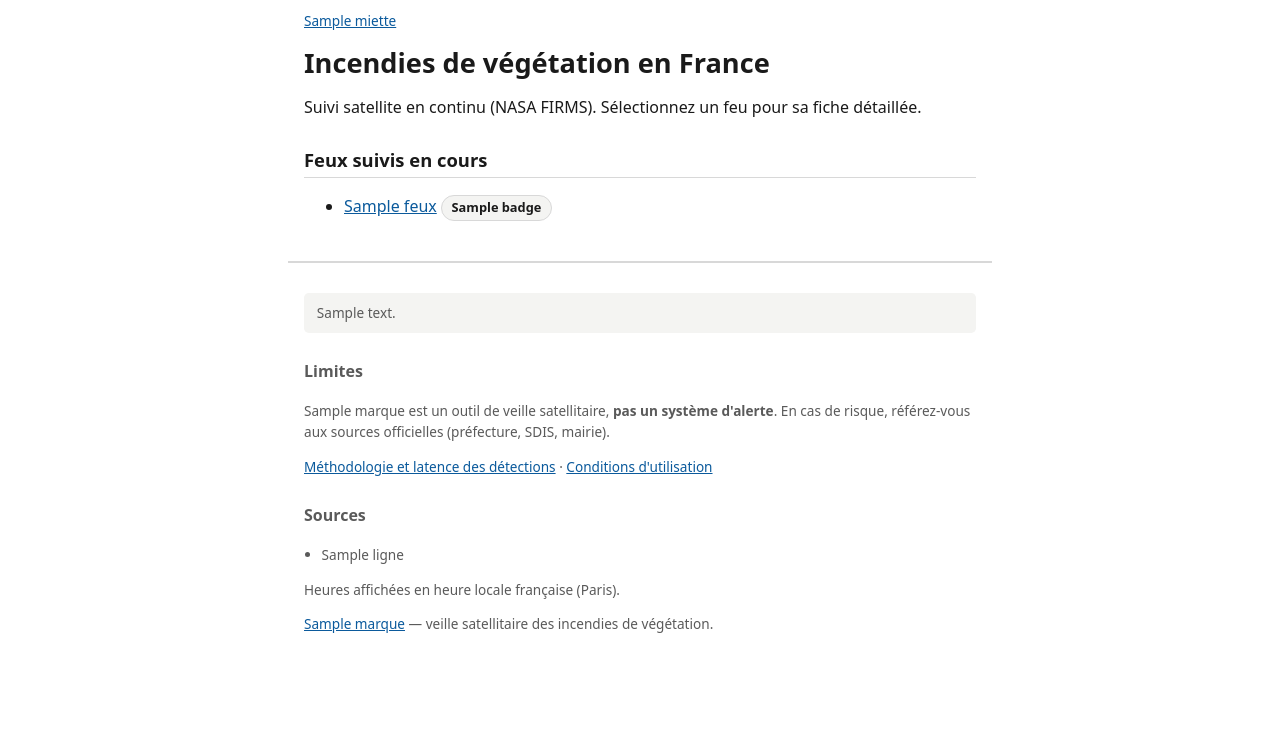
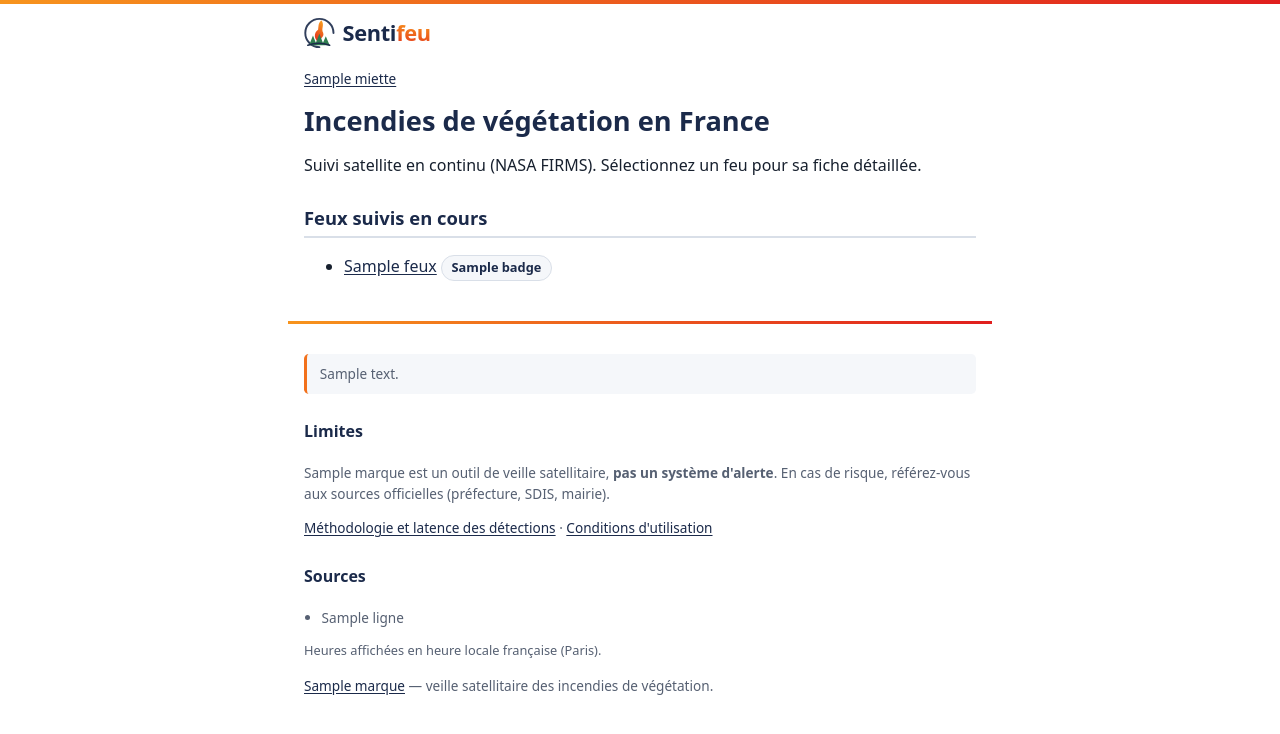
Before and after one commit to coinnovate/vigifeu, a Python web app: template templates/carte.html.j2 in a window 1280 px wide. Shown: the top 734 px of the page. Run offline with Jinja, Linux system fonts and the light colour scheme; the template is opened without the code that fills it: most values are stand-ins (such as "Sample title", 1, 10 or a date in 2020).

Commit message:
Lot 5 (12) : identité visuelle Sentifeu — couleurs de marque + logo
Mise en couleur du site (Spec 04 §8, contrastes AA préservés) :
- palette de marque en variables CSS : marine #1b2a4a (titres/liens/forêt),
  orange #f2711c (accents/survol), rouge #e01e1e (danger/badge actif),
  dégradé flamme (liseré 4px haut de page + pied), vert forêt #2f7d4f ;
- logo dans l'en-tête : static/img/logo.svg (emblème + wordmark deux-tons),
  alt piloté par {{ marque }} ; base.html.j2 ;
- sémantique couleur : vert = « rien à signaler / pas de feu » (classe .calme
  sur les états calmes fiche feu/commune/carte), orange/rouge = danger ;
- mode sombre adapté (marine → bleu clair lisible, vert ajusté).

golden Saumos régénéré (en-tête logo + .calme). 239 tests verts.

Co-Authored-By: Claude Opus 4.8 <noreply@anthropic.com>

```diff
--- a/static/css/vigifeu.css
+++ b/static/css/vigifeu.css
@@ -2,15 +2,25 @@
    Contrastes AA, une seule colonne fluide, budget serré (Spec 04 §5). */
 
 :root {
-  --encre: #1a1a1a;
+  /* Palette de marque Sentifeu (logo) : marine + flamme orange→rouge. */
+  --marine: #1b2a4a;     /* bleu marine — titres, liens, forêt du logo */
+  --marine-clair: #33507f;
+  --orange: #f2711c;
+  --rouge: #e01e1e;      /* AA sur blanc */
+  --vert: #2f7d4f;       /* vert forêt — état « rien à signaler / pas de feu » */
+  --vert-doux: #eaf5ee;
+  --flamme-a: #f7941d;   /* haut de flamme (orange) */
+  --flamme-b: #e01e1e;   /* bas de flamme (rouge) */
+
+  --encre: #17202e;      /* encre légèrement bleutée (cohérence marine) */
   --papier: #ffffff;
-  --gris: #5a5a5a;
-  --trait: #d8d8d8;
-  --fond-doux: #f4f4f2;
-  --front: #c0392b;      /* front_actif — rouge, doublé par la forme/intensité */
-  --recent: #e67e22;     /* recent — orange */
-  --ancien: #8a8a8a;     /* plus_detecte — gris */
-  --lien: #0b5a9c;
+  --gris: #566072;
+  --trait: #d9dfe8;
+  --fond-doux: #f5f7fa;
+  --front: var(--rouge);   /* front_actif — rouge, doublé par la forme/intensité */
+  --recent: var(--orange); /* recent — orange */
+  --ancien: #8a93a3;       /* plus_detecte — gris bleuté */
+  --lien: var(--marine);
   --largeur: 44rem;
 }
 
@@ -25,8 +35,16 @@ body {
 
 main, header.site, footer.pied { max-width: var(--largeur); margin: 0 auto; padding: 0 1rem; }
 
-a { color: var(--lien); }
-a:focus, .skip:focus { outline: 3px solid var(--lien); outline-offset: 2px; }
+/* Liseré flamme en haut de chaque page (identité de marque). */
+body::before { content: ""; display: block; height: 4px; background: linear-gradient(90deg, var(--flamme-a), var(--flamme-b)); }
+
+/* En-tête : logo cliquable vers l'accueil. */
+.marque-logo { display: inline-flex; align-items: center; margin: .7rem 0 .1rem; }
+.marque-logo img { height: 2.25rem; width: auto; display: block; }
+
+a { color: var(--lien); text-underline-offset: .15em; }
+a:hover { color: var(--orange); }
+a:focus, .skip:focus { outline: 3px solid var(--orange); outline-offset: 2px; }
 
 .skip { position: absolute; left: -999px; }
 .skip:focus { left: 1rem; top: 1rem; background: var(--papier); padding: .5rem 1rem; z-index: 10; }
@@ -34,15 +52,15 @@ a:focus, .skip:focus { outline: 3px solid var(--lien); outline-offset: 2px; }
 .fil ol { list-style: none; display: flex; flex-wrap: wrap; gap: .4rem; padding: .6rem 0; margin: 0; font-size: .85rem; color: var(--gris); }
 .fil li + li::before { content: "›"; margin-right: .4rem; color: var(--trait); }
 
-h1 { font-size: 1.7rem; line-height: 1.2; margin: .4rem 0; }
-h2 { font-size: 1.15rem; margin: 1.6rem 0 .5rem; border-bottom: 1px solid var(--trait); padding-bottom: .2rem; }
+h1 { font-size: 1.7rem; line-height: 1.2; margin: .4rem 0; color: var(--marine); }
+h2 { font-size: 1.15rem; margin: 1.6rem 0 .5rem; color: var(--marine); border-bottom: 2px solid var(--trait); padding-bottom: .25rem; }
 
 .badges { display: flex; flex-wrap: wrap; gap: .5rem; margin: .5rem 0; }
-.badge { display: inline-block; padding: .12rem .6rem; border-radius: 1rem; font-size: .8rem; font-weight: 600; background: var(--fond-doux); border: 1px solid var(--trait); }
-.badge.actif { background: #fdecea; border-color: var(--front); color: var(--front); }
-.badge.plus_detecte, .badge.archive { background: #eee; color: var(--gris); }
+.badge { display: inline-block; padding: .12rem .6rem; border-radius: 1rem; font-size: .8rem; font-weight: 600; background: var(--fond-doux); border: 1px solid var(--trait); color: var(--marine); }
+.badge.actif { background: #fdecea; border-color: var(--rouge); color: var(--rouge); }
+.badge.plus_detecte, .badge.archive { background: var(--fond-doux); color: var(--gris); }
 
-.bandeau { background: var(--fond-doux); border-left: 4px solid var(--ancien); padding: .7rem 1rem; margin: 1rem 0; }
+.bandeau { background: var(--fond-doux); border-left: 4px solid var(--orange); padding: .7rem 1rem; margin: 1rem 0; }
 
 .synthese p { margin: .5rem 0; }
 .synthese { font-size: 1.05rem; }
@@ -55,6 +73,8 @@ th, td { text-align: left; padding: .35rem .6rem; border-bottom: 1px solid var(-
 .groupe-rel h3 { font-size: 1rem; margin: .3rem 0; }
 
 .indispo { color: var(--gris); font-style: italic; }
+/* État « tout va bien » (pas de feu, pas d'alerte) — vert forêt rassurant. */
+.calme { color: var(--vert); background: var(--vert-doux); border-left: 3px solid var(--vert); padding: .5rem .8rem; border-radius: .3rem; }
 
 /* Carte (enrichissement) — hauteur fixe, la légende contractuelle est en HTML */
 .carte { width: 100%; height: 22rem; border: 1px solid var(--trait); border-radius: .3rem; margin: .5rem 0; background: var(--fond-doux); }
@@ -72,10 +92,15 @@ ul.colonnes { columns: 2 12rem; gap: 1.2rem; padding-left: 1.1rem; }
 details { margin: .6rem 0; }
 summary { cursor: pointer; font-weight: 600; }
 
-footer.pied { margin-top: 2.5rem; border-top: 2px solid var(--trait); padding-top: 1rem; font-size: .85rem; color: var(--gris); }
-footer.pied h2 { font-size: 1rem; border: 0; }
-.latence { background: var(--fond-doux); padding: .6rem .8rem; border-radius: .3rem; }
+footer.pied { margin-top: 2.5rem; border-top: 3px solid transparent; border-image: linear-gradient(90deg, var(--flamme-a), var(--flamme-b)) 1; padding-top: 1rem; font-size: .85rem; color: var(--gris); }
+footer.pied h2 { font-size: 1rem; border: 0; color: var(--marine); }
+.latence { background: var(--fond-doux); border-left: 3px solid var(--orange); padding: .6rem .8rem; border-radius: .3rem; }
+.note-heure { font-size: .8rem; color: var(--gris); margin: .4rem 0; }
 
 @media (prefers-color-scheme: dark) {
-  :root { --encre: #eaeaea; --papier: #16181a; --gris: #a0a0a0; --trait: #333; --fond-doux: #202325; --lien: #6fb3e8; }
+  :root {
+    --marine: #9fb6e6; --marine-clair: #c2d2ee;   /* bleu clair lisible sur fond sombre */
+    --encre: #e7ebf2; --papier: #141821; --gris: #9aa4b4; --trait: #2c3444; --fond-doux: #1c2230;
+    --ancien: #7f8aa0; --vert: #6fca90; --vert-doux: #17251c;
+  }
 }
--- a/templates/base.html.j2
+++ b/templates/base.html.j2
@@ -24,6 +24,9 @@
 <body>
 <a class="skip" href="#contenu">Aller au contenu</a>
 <header class="site">
+<a class="marque-logo" href="/" aria-label="{{ marque }} — accueil">
+<img src="/static/img/logo.svg" alt="{{ marque }}" width="248" height="56">
+</a>
 <nav class="fil" aria-label="Fil d'Ariane">
 <ol>
 {% for miette in fil_ariane %}
--- a/templates/carte.html.j2
+++ b/templates/carte.html.j2
@@ -24,7 +24,7 @@
 {% endfor %}
 </ul>
 {% else %}
-<p>Aucun feu de végétation suivi actuellement à l'échelle nationale.</p>
+<p class="calme">Aucun feu de végétation suivi actuellement à l'échelle nationale.</p>
 {% endif %}
 </section>
 </article>
--- a/templates/commune.html.j2
+++ b/templates/commune.html.j2
@@ -37,7 +37,7 @@
 <p class="indispo">Danger sécheresse (Météo des forêts, FWI/DC) momentanément indisponible (source en cours d'intégration).</p>
 {% endif %}
 {% if not contexte.vigieau and not contexte.secheresse_indispo and not contexte.meteo_forets %}
-<p>Aucune restriction ni alerte sécheresse en cours sur la commune.</p>
+<p class="calme">Aucune restriction ni alerte sécheresse en cours sur la commune.</p>
 {% endif %}
 </section>
 
--- a/templates/feu.html.j2
+++ b/templates/feu.html.j2
@@ -107,7 +107,7 @@
 <p class="indispo">Contexte sécheresse momentanément indisponible (source en cours d'intégration).</p>
 {% endif %}
 {% if not secheresse_indispo and not secheresse_meteo_forets %}
-<p>Aucune alerte sécheresse départementale en cours (Météo des forêts).</p>
+<p class="calme">Aucune alerte sécheresse départementale en cours (Météo des forêts).</p>
 {% endif %}
 </section>
 
```
Also changed, not shown: tests/fixtures/golden/feu-2026-saumos.html (+4 -1 lines), static/img/logo.svg (added).
